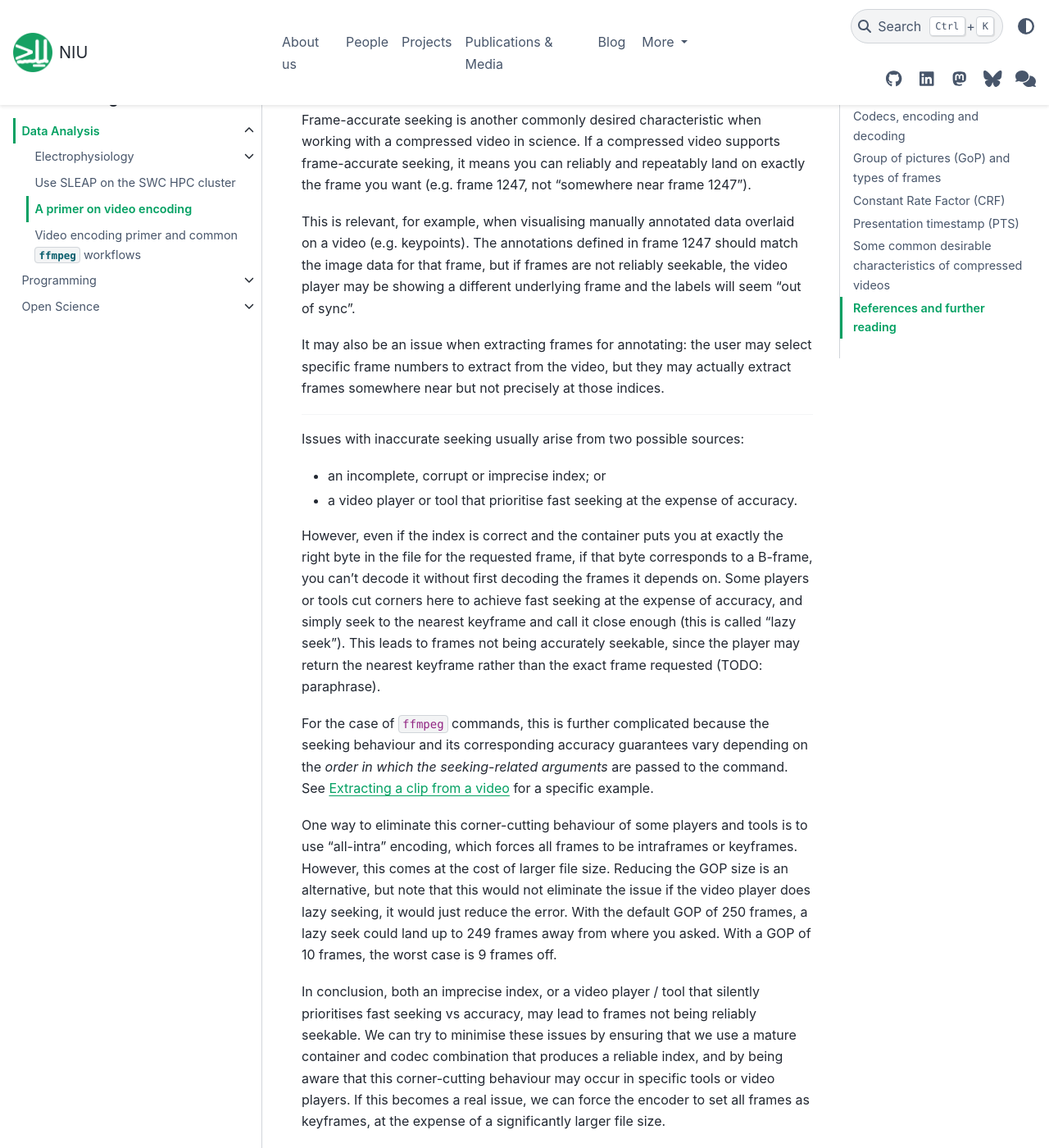
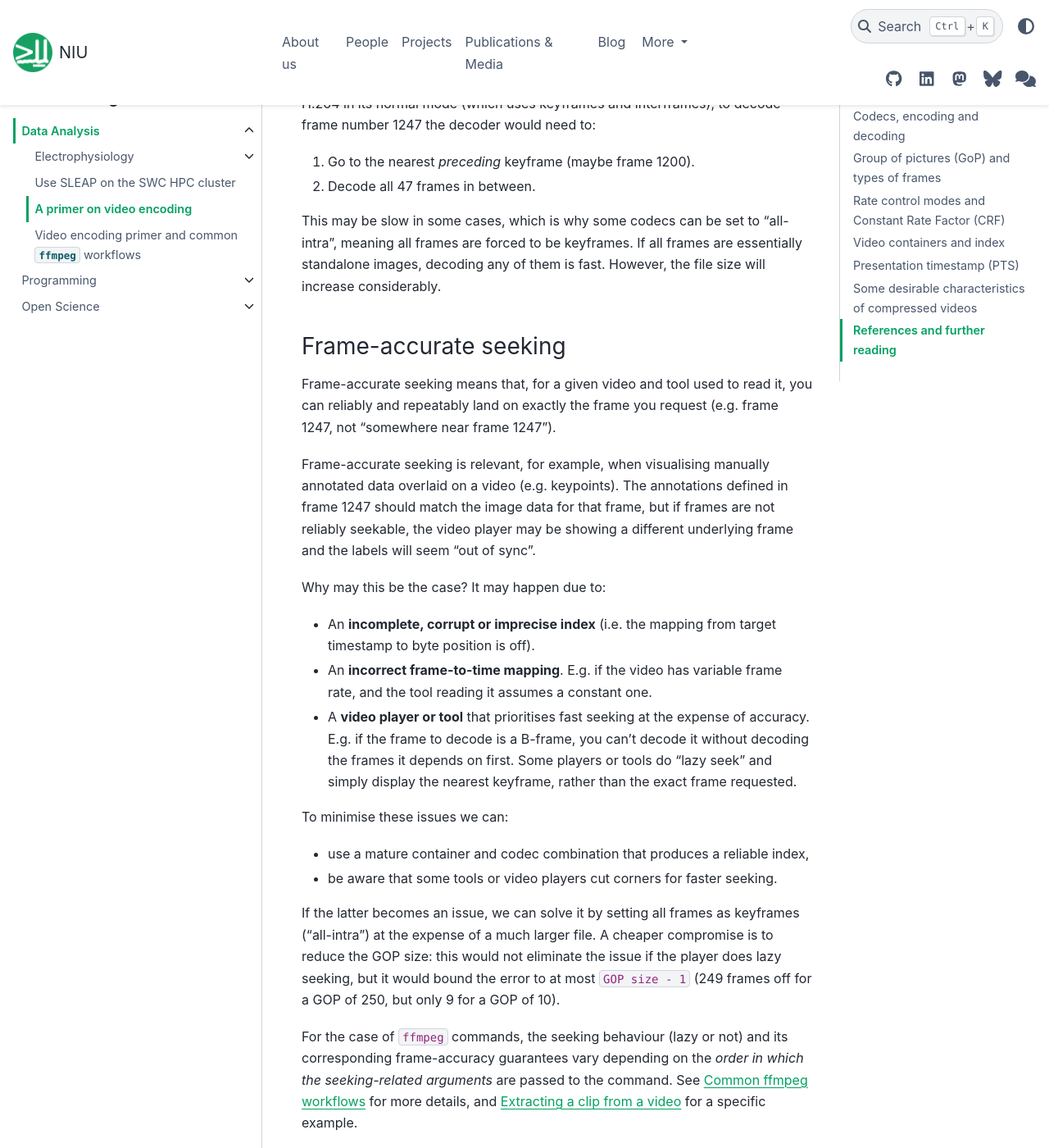
Before and after one commit to neuroinformatics-unit/neuroinformatics-unit.github.io, a Sphinx documentation site: the page built from docs/source/howto/data_analysis/video-primer.md, in a window 1280 px wide and 1400 px high, scrolled down 5463 px. Shown: the whole window at 82% size. Built offline with Sphinx 7.4.7 and the PyData theme 0.15.4, drawn with Linux system fonts in a browser that asks for light colours; nearby versions of some CDN libraries; pages that are not in the unit, such as notebooks, are missing from menus; some of the changed text lies outside the part shown.

Commit message:
Review second part

```diff
--- a/docs/source/howto/data_analysis/video-primer.md
+++ b/docs/source/howto/data_analysis/video-primer.md
@@ -21,7 +21,9 @@
 
 A clear example of why we encode videos is provided in the [Loopbio blogpost](http://blog.loopbio.com/video-io-1-introduction.html):
 
-> When stored digitally, an uncompressed video needs `width * height * colordepth * framerate * duration` bits. How much is that? As an example, one early video that a client uploaded to loopy had a resolution of 1920x1080, 24 bits color depth and a fast framerate of 120fps. If uncompressed, this video would need 5 971 968 000 bits per second (this is know as bitrate). In other words, a minute of such video would use up around 42GB, or in other words, had we stored these videos raw, we could only have been able to keep around 100 minutes. Our client has around 145 hours of beautiful fish schools footage recorded under the Red See, so there is no way that would work.
+> When stored digitally, an uncompressed video needs `width * height * colordepth * framerate * duration` bits. How much is that?
+>
+> As an example, one early [client video] had a resolution of 1920x1080, 24 bits color depth and a fast framerate of 120fps. If uncompressed, this video would need 5 971 968 000 bits per second (this is know as bitrate). In other words, a minute of such video would use up around 42GB, or in other words, had we stored these videos raw, we could only have been able to keep around 100 minutes. Our client has around 145 hours of beautiful fish schools footage recorded under the Red See, so there is no way that would work.
 >
 > Obviously no one uses raw video when storing or transmitting digital video. Our client had around 145 hours of footage, but it was taking only slightly less than 7TB (instead of 2835TB!). This is so because the videos were compressed.
 
@@ -47,7 +49,10 @@
 Below you can find a short video with the basics of video encoding:
 
 <div style="text-align: center;">
-<iframe width="190" height="119" frameborder="0" loading="lazy" allow="autoplay; fullscreen; picture-in-picture; clipboard-write; web-share" allowfullscreen src="https://commons.wikimedia.org/wiki/File:Video_Codecs_101.webm?embedplayer=true"></iframe>
+<iframe width="190*3" height="119*3" frameborder="0" loading="lazy" allow="autoplay; fullscreen; picture-in-picture; clipboard-write; web-share" allowfullscreen src="https://commons.wikimedia.org/wiki/File:Video_Codecs_101.webm?embedplayer=true"></iframe>
+
+*["Video Codecs 101"](https://commons.wikimedia.org/wiki/File:Video_Codecs_101.webm) by Lou Quillio, licensed under [CC BY 3.0](https://creativecommons.org/licenses/by/3.0/).*
+
 </div>
 
 ## Group of pictures (GoP) and types of frames
@@ -91,79 +96,86 @@
 ::::
 
 
-## Constant Rate Factor (CRF)
-The Constant Rate Factor is a type of rate control mode. A **rate control mode** is an algorithm that is part of an encoder, and determines how many bits will be used for each frame. This in turn determines the file size and how quality is distributed.
+## Rate control modes and Constant Rate Factor (CRF)
+A **rate control mode** is an algorithm that is part of an encoder, and determines how many bits will be used for each frame. This in turn determines the file size and how quality is distributed.
 
-In science, we usually care more for good quality videos rather than a very small file size. This means CRF is often a good rate control mode to use because it assigns varying bits per frame such that every frame looks roughly equally good to our eyes. In practice, this means a simple static shot (like a talking head against a plain background) gets very few bits assigned because it's easy to compress well (there is a lot of spatial redundancy in the background), while a complex high-motion scene (like confetti flying everywhere) would need more bits per frame to maintain the same perceived quality.  For further details on rate control mode, we recommend the post by Werner Robitza: [Understanding Rate Control Modes](https://slhck.info/video/2017/03/01/rate-control.html).
+The **Constant Rate Factor** (CRF) is a type of rate control mode that assigns as many bits per frame as required so that every frame looks roughly equally good to our eyes. In practice, this means a simple static shot (like a talking head against a plain background) gets very few bits assigned to it because it's easy to compress well (there is a lot of spatial redundancy in the background), while a high-motion scene (like confetti flying everywhere) would get more bits per frame to maintain the same perceived quality.
+
+In science, we usually care more for good quality videos rather than a very small file size, so CRF is often a good algorithm to use.
 
 :::{dropdown} What are other options?
 :color: info
 :icon: info
-An alternative rate control mode could be Constant Bit Rate (CBR), where every second of video gets the same number of bits regardless of its complexity. This useful for streaming applications, where you need a predictable bandwidth, but it wastes bits on easy scenes and restricts them in hard scenes. (TODO: paraphrase)
+An alternative could be Constant Bit Rate (CBR), which allocates the same number of bits to every second of video, irrespective of how complex each frame is. This is useful for streaming applications, where you need a predictable bandwidth, but it less efficient: it wastes bits on easy scenes, and demanding scenes are left short of them.
 :::
 
 If you are using FFMPEG, the CRF value will range from 0 to 51, where 0 is lossless, 23 is the default and 51 is the worst quality. Subjectively, the values between 17-28 are considered close to visually lossless. For further details, please check [FFMPEG's CRF guide](https://trac.ffmpeg.org/wiki/Encode/H.264#a1.ChooseaCRFvalue).
 
+To learn more about rate control modes, we recommend the post by Werner Robitza: [Understanding Rate Control Modes](https://slhck.info/video/2017/03/01/rate-control.html).
 
-
-### Video containers
+## Video containers and index
 A **container** is the file format that wraps around the actual video and audio data. It contains the compressed streams (produced by the codec) and additional metadata required to play the video back properly, such as frame rate, resolution or codec info.
 
-<!-- The component that writes the container is called **muxer** and the process of **muxing** (from multiplexing, taking separate streams (video, audio, subtitles) and combining them into a single container file with a proper index and metadata). Remuxing to generate a new index if it is corrupt? -->
+:::{dropdown} Muxer and muxing
+:color: info
+:icon: info
+The component that writes the container is called **muxer** and the process of writing it is often called **muxing**. "Muxing" comes from multiplexing, and it refers to the process of taking separate streams (video, audio, subtitles) and combining them into a single container file with a proper index and metadata.
+:::
 
-A fundamental part of this metadata is the **index**, which maps timestamps to byte positions in the file, and marks which frames are keyframes. If this index is incomplete, corrupt or imprecise (for example, because the recording was interrupted due to power loss), the video player (or another tool relying on the index to work) might land in the wrong spot in the video. Some containers handle this better than others. The combination of MP4 container with an H.264 codec is a combination with very mature and reliable indexing (TODO: paraphrase).
+A fundamental part of the metadata added to the container is the **index**. The index maps timestamps to byte positions in the file, and marks which frames are keyframes.
+
+Video players rely on the index to seek a frame reliably and quickly. To display a frame at the requested timestamp, they look it up in the index to find its byte position and the nearest keyframe to start decoding from. If the index is incomplete, corrupt or imprecise, the video player or another tool relying on the index might land in the wrong spot in the video.
+
+An MP4 container with an H.264 codec is considered a combination with very mature and reliable indexing.
+
+<!-- :::{dropdown}
+:color: info
+:icon: info
+Containers differ in how robust their index is. They may write it all at the end or incrementally. They may be more or less tolerant to a damaged or missing index. The index they generate can be more or less supported by other tools.
+::: -->
 
 <!-- Remuxing to generate a new index if it is corrupt? -->
 
 
 
 ## Presentation timestamp (PTS)
-* PTS: the start time of the frame
+The presentation timestamp (PTS) of a frame is the time, measured from the start of the video, at which that frame should be displayed (i.e. the start time of the frame).
 
-The encoder assigns PTS values to each frame based on the frame rate and time base, but it has some freedom in how it does this — different encoders (libx264, libx265, etc.) and different container muxers can make slightly different choices about rounding and spacing. Once written to the file, PyAV just reads whatever values the encoder stored.
+PTS is stored in the video container as an integer, representing a count of time base units. The time base is defined by the container and it is the scaling factor to convert PTS values to seconds. So the actual time is `time = PTS × time_base`, where PTS is always an integer.
 
-* Why PTS is always an integer:
-It's how video containers work at the format level — PTS is stored as an int64 in the container, representing a count of time base units. The time base (a Fraction) is the scaling factor to convert it to seconds. So actual time = pts * time_base, where pts is always a raw integer counter.
+Different container formats use different time bases and rounding conventions, so exact PTS values can vary slightly across them.
 
-## Some common desirable characteristics of compressed videos
+## Some desirable characteristics of compressed videos
 
 ### Fast random access
-Fast random access refers to how quickly you can decode a specific frame. It is a common desirable characteristic of a compressed video and is relevant, for example, for a seamless experience when scrolling through the timeline of a video.
+Fast random access refers to how quickly you can decode a specific frame. It  is relevant for example, for a seamless experience when scrolling through the timeline of a video.
 
-How is a random frame decoded? Let's focus on an example. With codecs like H.264 in its normal mode (which use keyframes and interframes), to decode frame 1247 the decoder would need to:
-(1) go to the nearest *preceding* keyframe (maybe frame 1200) and
-(2) decode all 47 frames in between.
+How is a random frame decoded? Let's focus on an example. With codecs like H.264 in its normal mode (which uses keyframes and interframes), to decode frame number 1247 the decoder would need to:
+
+1. Go to the nearest *preceding* keyframe (maybe frame 1200).
+2. Decode all 47 frames in between.
 
 This may be slow in some cases, which is why some codecs can be set to "all-intra", meaning all frames are forced to be keyframes. If all frames are essentially standalone images, decoding any of them is fast. However, the file size will increase considerably.
 
 
 ### Frame-accurate seeking
 
-Frame-accurate seeking is another commonly desired characteristic when working with a compressed video in science. If a compressed video supports frame-accurate seeking, it means you can reliably and repeatably land on exactly the frame you want (e.g. frame 1247, not "somewhere near frame 1247").
+Frame-accurate seeking means that, for a given video and tool used to read it, you can reliably and repeatably land on exactly the frame you request (e.g. frame 1247, not "somewhere near frame 1247").
 
-This is relevant, for example, when visualising manually annotated data overlaid on a video (e.g. keypoints). The annotations defined in frame 1247 should match the image data for that frame, but if frames are not reliably seekable, the video player may be showing a different underlying frame and the labels will seem "out of sync".
+Frame-accurate seeking is relevant, for example, when visualising manually annotated data overlaid on a video (e.g. keypoints). The annotations defined in frame 1247 should match the image data for that frame, but if frames are not reliably seekable, the video player may be showing a different underlying frame and the labels will seem "out of sync".
 
-It may also be an issue when extracting frames for annotating: the user may select specific frame numbers to extract from the video, but they may actually extract frames somewhere near but not precisely at those indices.
+Why may this be the case? It may happen due to:
+- An **incomplete, corrupt or imprecise index** (i.e. the mapping from target timestamp to byte position is off).
+- An **incorrect frame-to-time mapping**. E.g. if the video has variable frame rate, and the tool reading it assumes a constant one.
+- A **video player or tool** that prioritises fast seeking at the expense of accuracy. E.g. if the frame to decode is a B-frame, you can't decode it without decoding the frames it depends on first. Some players or tools do "lazy seek" and simply display the nearest keyframe, rather than the exact frame requested.
 
-------
-Issues with inaccurate seeking usually arise from two possible sources:
-- an incomplete, corrupt or imprecise index; or
-- a video player or tool  that prioritise fast seeking at the expense of accuracy.
+To minimise these issues we can:
+* use a mature container and codec combination that produces a reliable index,
+* be aware that some tools or video players cut corners for faster seeking.
 
-However, even if the index is correct and the container puts you at exactly the right byte in the file for the requested frame, if that byte corresponds to a B-frame, you can't decode it without first decoding the frames it depends on. Some players or tools cut corners here to achieve fast seeking at the expense of accuracy, and simply seek to the nearest keyframe and call it close enough (this is called "lazy seek"). This leads to frames not being accurately seekable, since the player may return the nearest keyframe rather than the exact frame requested (TODO: paraphrase).
+If the latter becomes an issue, we can solve it by setting all frames as keyframes ("all-intra") at the expense of a much larger file. A cheaper compromise is to reduce the GOP size: this would not eliminate the issue if the player does lazy seeking, but it would bound the error to at most `GOP size - 1` (249 frames off for a GOP of 250, but only 9 for a GOP of 10).
 
-For the case of `ffmpeg` commands, this is further complicated because the seeking behaviour and its corresponding accuracy guarantees vary depending on the *order in which the seeking-related arguments* are passed to the command. See [Extracting a clip from a video](target-extracting-clip-from-video) for a specific example.
-
-One way to eliminate this corner-cutting behaviour of some players and tools is to use "all-intra" encoding, which forces all frames to be intraframes or keyframes. However, this comes at the cost of larger file size. Reducing the GOP size is an alternative, but note that this would not eliminate the issue if the video player does lazy seeking, it would just reduce the error. With the default GOP of 250 frames, a lazy seek could land up to 249 frames away from where you asked. With a GOP of 10 frames, the worst case is 9 frames off.
-
-In conclusion, both an imprecise index, or a video player / tool that silently prioritises fast seeking vs accuracy, may lead to frames not being reliably seekable. We can try to minimise these issues by ensuring that we use a mature container and codec combination that produces a reliable index, and by being aware that this corner-cutting behaviour may occur in specific tools or video players. If this becomes a real issue, we can force the encoder to set all frames as keyframes, at the expense of a significantly larger file size.
-
-<!-- But: if your goal is just to ensure a reliable index for frame extraction, remuxing is sufficient and much faster than re-encoding. Re-encoding only makes sense if you also want to change the codec, adjust quality, shrink the GOP, or switch to all-intra — the things we discussed earlier that address the seeking speed problem rather than the index reliability problem. -->
-
-
-
-
-
+For the case of `ffmpeg` commands, the seeking behaviour (lazy or not) and its corresponding frame-accuracy guarantees vary depending on the *_order in which the seeking-related arguments_* are passed to the command. See [Common ffmpeg workflows](ffmpeg.md) for more details, and [Extracting a clip from a video](target-extracting-clip-from-video) for a specific example.
 
 
 ## References and further reading
```
Also changed, not shown: other parts of docs/source/howto/data_analysis/video-primer.md (+2 -1 lines).
